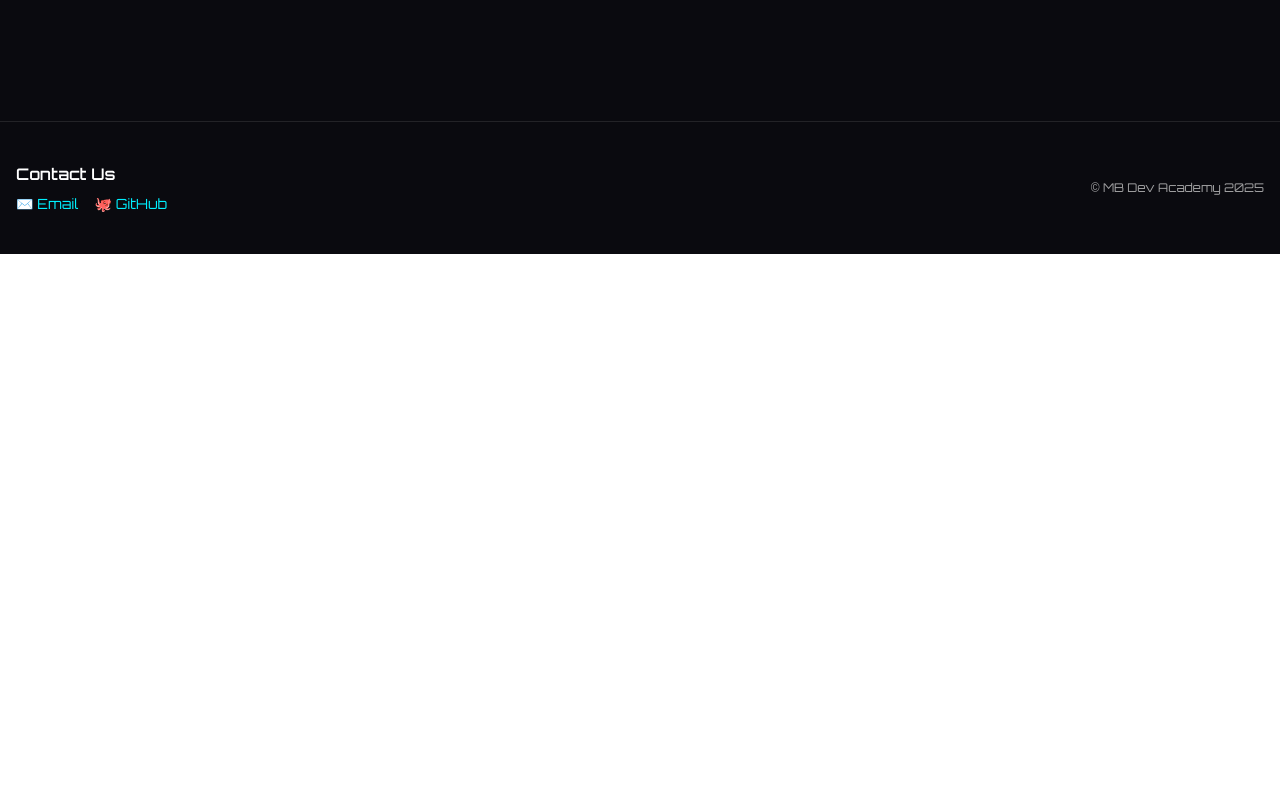
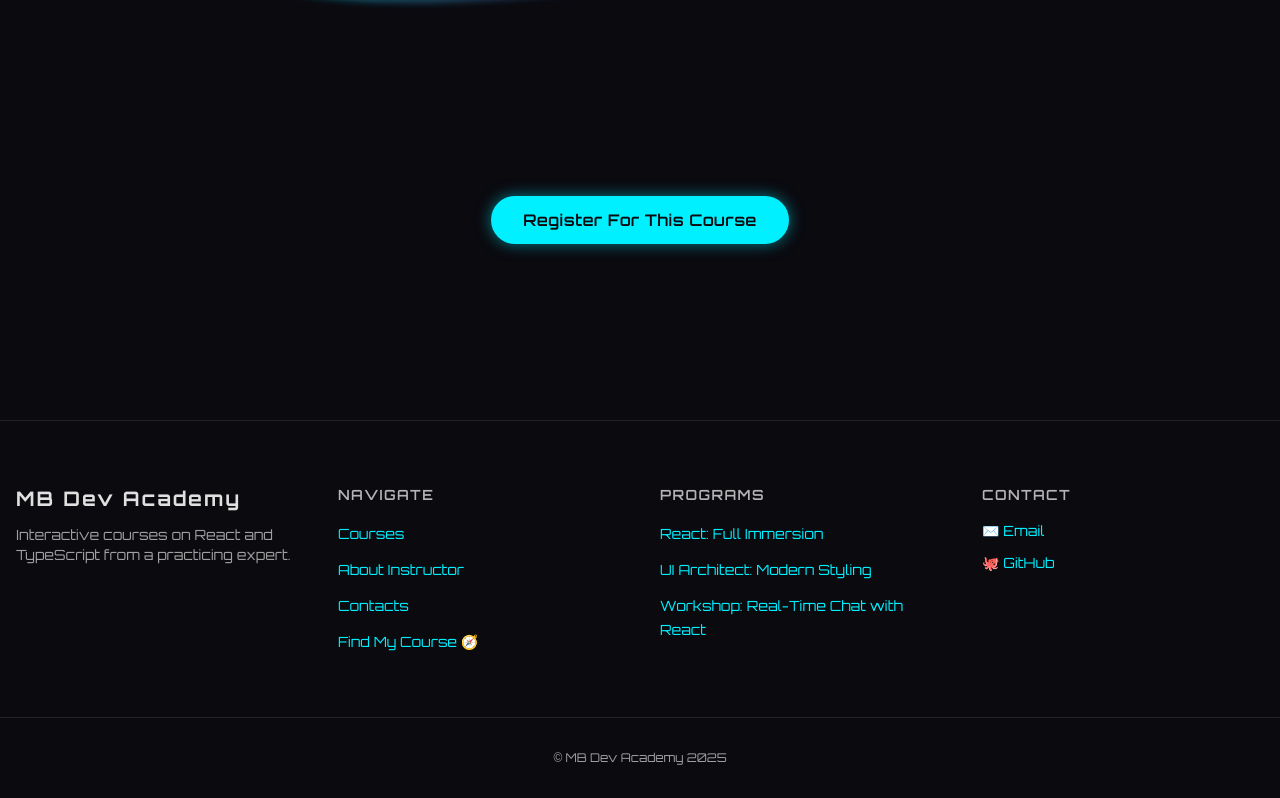
Before and after one commit to maribukh/edu-app_TSU, a React (Vite) app: page /course/react-full-immersion in a window 1280 px wide. Shown: the part 700-1498 px from the top of the page. Before the commit the page ends 954 px from the top, so only its background shows below. Built offline with nearby package versions, Linux system fonts and the light colour scheme.

Commit message:
Update Footer.tsx

```diff
--- a/src/components/Footer.tsx
+++ b/src/components/Footer.tsx
@@ -1,31 +1,117 @@
+import { Link } from "react-router-dom";
 import { academyData } from "../data/academyData";
 
+const nav = [
+  { href: "#courses", label: "Courses" },
+  { href: "#about", label: "About Instructor" },
+  { href: "#contacts", label: "Contacts" },
+];
+
 export default function Footer() {
-  const { instructor } = academyData;
+  const { instructor, courses } = academyData;
+
+  const scrollToSection = (
+    e: React.MouseEvent<HTMLAnchorElement>,
+    href: string
+  ) => {
+    e.preventDefault();
+    const id = href.substring(1);
+    document.getElementById(id)?.scrollIntoView({ behavior: "smooth" });
+  };
+
   return (
     <footer id="contacts" className="mt-20 border-t border-white/10">
-      <div className="container mx-auto px-4 py-10 flex flex-col sm:flex-row gap-6 items-center justify-between">
+      <div className="container mx-auto px-4 py-16 grid grid-cols-1 sm:grid-cols-2 lg:grid-cols-4 gap-10">
+        <div className="sm:col-span-2 lg:col-span-1">
+          <a
+            href="#"
+            onClick={(e) => {
+              e.preventDefault();
+              window.scrollTo({ top: 0, behavior: "smooth" });
+            }}
+            className="text-lg md:text-xl font-bold tracking-widest text-[#E0E0E0] cursor-pointer"
+          >
+            MB Dev Academy
+          </a>
+          <p className="mt-3 text-sm text-[#E0E0E0]/70 max-w-xs">
+            Interactive courses on React and TypeScript from a practicing
+            expert.
+          </p>
+        </div>
+
         <div>
-          <p className="font-semibold">Contact Us</p>
-          <div className="mt-2 flex items-center gap-4 text-sm">
+          <h4 className="font-semibold tracking-widest text-sm uppercase text-[#E0E0E0]/80 mb-4">
+            Navigate
+          </h4>
+          <ul className="space-y-3">
+            {nav.map((item) => (
+              <li key={item.href}>
                 <a
-              className="link-accent"
+                  href={item.href}
+                  onClick={(e) => scrollToSection(e, item.href)}
+                  className="link-accent text-sm cursor-pointer"
+                >
+                  {item.label}
+                </a>
+              </li>
+            ))}
+            <li>
+              <Link to="/course-finder" className="link-accent text-sm">
+                Find My Course 🧭
+              </Link>
+            </li>
+          </ul>
+        </div>
+
+        <div>
+          <h4 className="font-semibold tracking-widest text-sm uppercase text-[#E0E0E0]/80 mb-4">
+            Programs
+          </h4>
+          <ul className="space-y-3">
+            {courses.map((course) => (
+              <li key={course.id}>
+                <Link
+                  to={`/course/${course.id}`}
+                  className="link-accent text-sm"
+                >
+                  {course.title}
+                </Link>
+              </li>
+            ))}
+          </ul>
+        </div>
+
+        <div>
+          <h4 className="font-semibold tracking-widest text-sm uppercase text-[#E0E0E0]/80 mb-4">
+            Contact
+          </h4>
+          <ul className="space-y-3">
+            <li>
+              <a
+                className="link-accent text-sm flex items-center gap-2"
                 href={`mailto:${instructor.contact.email}`}
               >
                 ✉️ Email
               </a>
+            </li>
+            <li>
               <a
-              className="link-accent"
+                className="link-accent text-sm flex items-center gap-2"
                 href={instructor.contact.github}
                 target="_blank"
                 rel="noreferrer"
               >
                 🐙 GitHub
               </a>
+            </li>
+          </ul>
         </div>
       </div>
 
-        <p className="text-xs text-[#E0E0E0]/70">© MB Dev Academy 2025</p>
+      <div className="container mx-auto px-4 py-8 border-t border-white/10">
+        <p className="text-center text-xs text-[#E0E0E0]/70">
+          © MB Dev Academy 2025
+        </p>
       </div>
     </footer>
   );
--- a/src/components/Header.tsx
+++ b/src/components/Header.tsx
@@ -5,12 +5,26 @@ const nav = [
 ];
 
 export default function Header() {
+
+  const scrollToSection = (
+    e: React.MouseEvent<HTMLAnchorElement>,
+    href: string
+  ) => {
+    e.preventDefault();
+    const id = href.substring(1);
+    document.getElementById(id)?.scrollIntoView({ behavior: "smooth" });
+  };
+
   return (
     <header className="sticky top-0 z-50 w-full bg-white/10 backdrop-blur-md border-b border-white/10">
       <div className="container mx-auto px-4 py-4 flex items-center justify-between">
         <a
           href="#"
-          className="text-lg md:text-xl font-bold tracking-widest text-[#E0E0E0]"
+          onClick={(e) => {
+            e.preventDefault();
+            window.scrollTo({ top: 0, behavior: "smooth" });
+          }}
+          className="text-lg md:text-xl font-bold tracking-widest text-[#E0E0E0] cursor-pointer"
         >
           MB Dev Academy
         </a>
@@ -20,7 +34,9 @@ export default function Header() {
             <a
               key={item.href}
               href={item.href}
-              className="text-sm tracking-wide text-[#E0E0E0]/80 hover:text-neonBlue transition-colors"
+
+              onClick={(e) => scrollToSection(e, item.href)}
+              className="text-sm tracking-wide text-[#E0E0E0]/80 hover:text-neonBlue transition-colors cursor-pointer"
             >
               {item.label}
             </a>
--- a/src/pages/CourseDetails.tsx
+++ b/src/pages/CourseDetails.tsx
@@ -1,6 +1,7 @@
 import { useParams, Link } from "react-router-dom";
 import { academyData } from "../data/academyData";
 import Button from "../components/UI/Button.tsx";
+import SkillTrajectory from "../components/SkillTrajectory.tsx";
 
 export default function CourseDetails() {
   const { id } = useParams<{ id: string }>();
@@ -80,7 +81,7 @@ export default function CourseDetails() {
             ))}
           </div>
         </div>
-
+        <SkillTrajectory technologies={[]} level={"Beginner"} />
         <div className="mt-16 text-center">
           <Link to="/course-finder">
             <Button variant="primary" size="lg">
```
Lines whose indentation alone changed are shown as unchanged.
